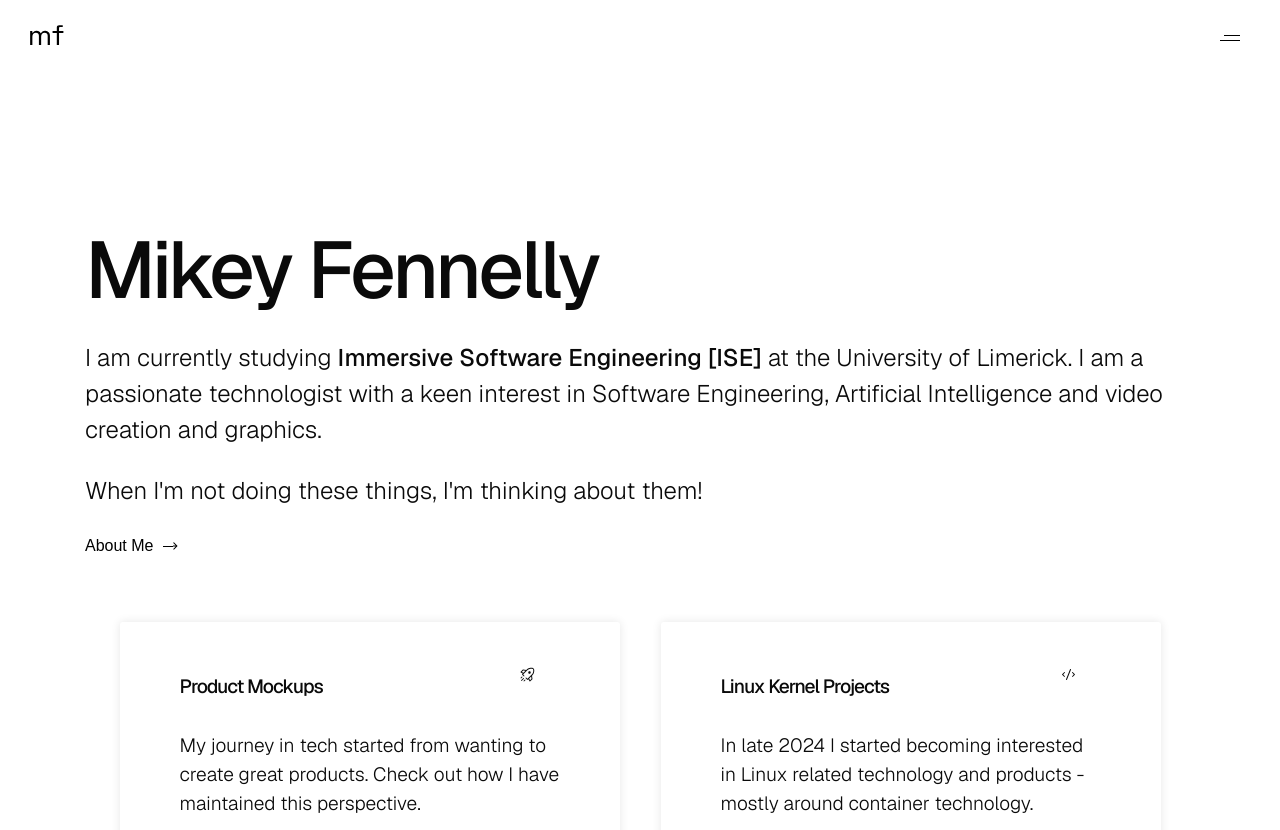
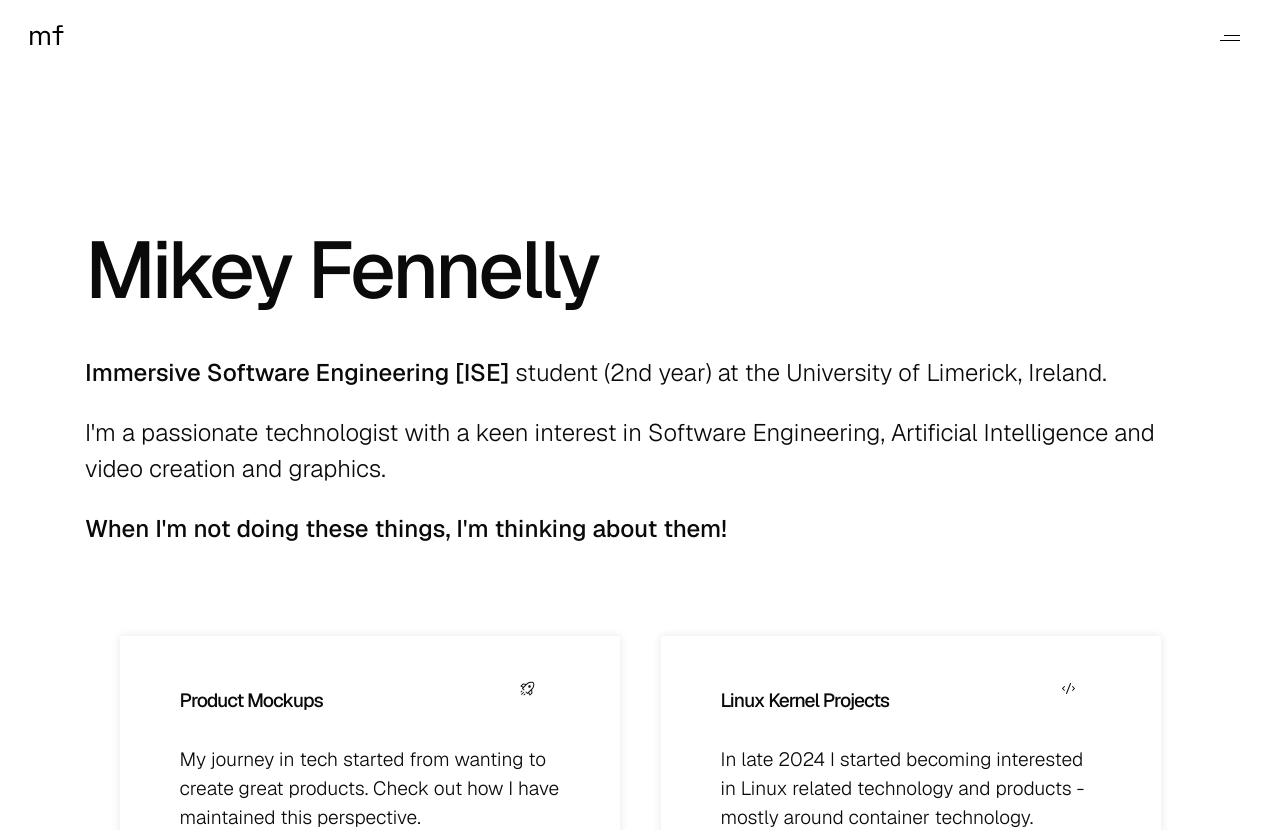
Before and after one commit to mikeyfennelly1/mfennelly.dev, a Next.js app: page / in a window 1280 px wide. Shown: the top 830 px of the page. Built offline with nearby package versions, Linux system fonts and the light colour scheme.

Commit message:
title text

```diff
--- a/src/components/hero/Hero.tsx
+++ b/src/components/hero/Hero.tsx
@@ -9,11 +9,13 @@ export default function Hero() {
         <>
             <div className={"large-separator"}>
                 <h1 className={`${GeistSans.className}`} style={{fontSize: "5rem"}}>Mikey Fennelly</h1>
-                <div className={"small-separator"}>
-                    <p>I am currently studying <Link href={"https://software-engineering.ie"} target={"_blank"} className={"bold accent1"}>Immersive Software Engineering [ISE]</Link> at the University of Limerick. I am a passionate technologist with a keen interest in Software Engineering, Artificial Intelligence and video creation and graphics.</p>
-                    <p className={"medium-separator"}>When I'm not doing these things, I'm thinking about them!</p>
+                <div className={"medium-separator"}>
+                    <p><Link href={"https://software-engineering.ie"} target={"_blank"} className={"bold accent1"}>Immersive Software Engineering [ISE]</Link> student (2nd year) at the University of Limerick, Ireland.</p>
+                    <br/>
+                    <p>I'm a passionate technologist with a keen interest in Software Engineering, Artificial Intelligence and video creation and graphics.</p>
+                    <br/>
+                    <p className="bold">When I'm not doing these things, I'm thinking about them!</p>
                 </div>
-                <ArrowLink href={'/about-me'} label={'About Me'}></ArrowLink>
 
                 <section id={"cta-cards-section"}>
                     <div className={"cta-cards-container"}>
```
